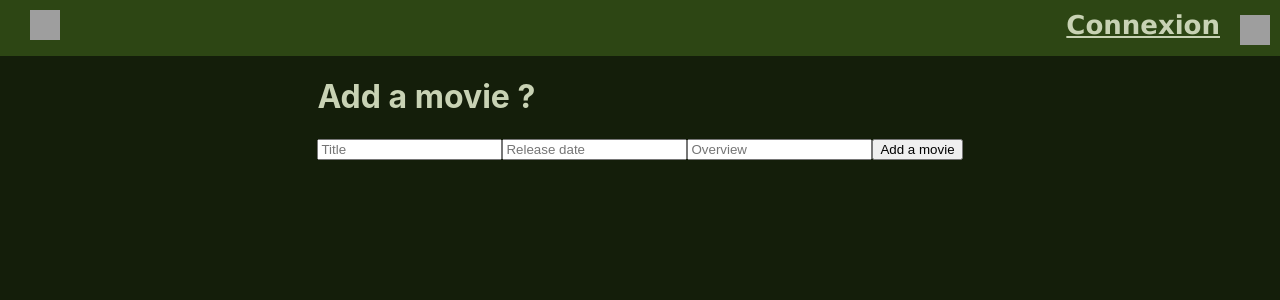
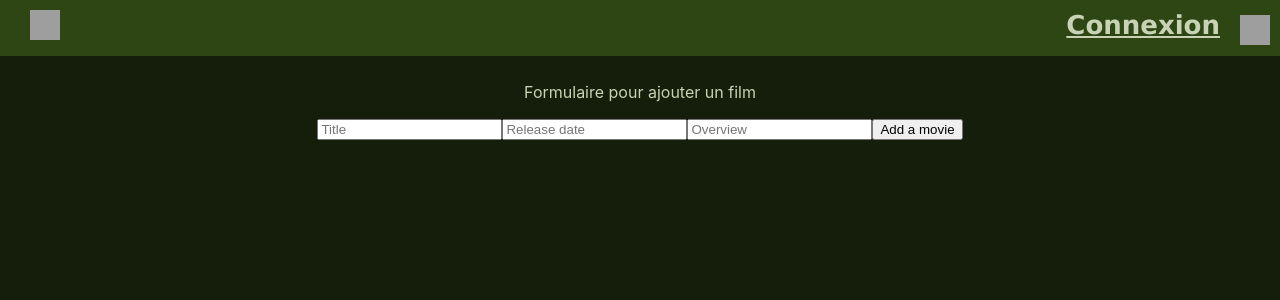
Before and after one commit to ElfieMoBo/in211, a React (Vite) app in the folder frontend/: page /add-a-movie in a window 1280 px wide. Shown: the top 300 px of the page. Built offline with nearby package versions, Linux system fonts and the light colour scheme; grey boxes are pictures that could not be loaded.

Commit message:
(feature) adding a 'add' button linked to the data base

```diff
--- a/frontend/src/pages/AddMovie/AddMovie.jsx
+++ b/frontend/src/pages/AddMovie/AddMovie.jsx
@@ -1,11 +1,13 @@
 import './AddMovie.css';
 import AddMovieForm from '../../components/AddMovieForm/AddMovieForm';
 
-function AddMovie(){
+function AddMovie() {
     return (
-        <div>
-            <h1> Add a movie ?</h1>
-            <AddMovieForm />
+        <div className="container">
+            <p className="form-title"> Formulaire pour ajouter un film </p>
+            <div className="form-container-box">
+                <AddMovieForm />
+            </div>
         </div>
     );
 }
--- a/frontend/src/pages/Home/Home.jsx
+++ b/frontend/src/pages/Home/Home.jsx
@@ -1,6 +1,7 @@
 import './Home.css';
 import { useEffect, useState } from 'react';
 import axios from 'axios';
+import { useNavigate } from 'react-router-dom';
 
 import Movie from '../../components/Movie/Movie';
 
@@ -53,6 +54,8 @@ function Home() {
   const sortItem = [{ id: "1", name: "Popularité" }, { id: "2", name: "Likes" }, { id: "3", name: "Date (récent)" }, { id: "4", name: "Date (ancien)" }]
   const [sortChosen, setSort] = useState("0")
 
+  const navigate = useNavigate()
+
   const filterTitle = (movie) => {
     // Fonction de filtrage suivant le titre du film
     return movie.title.toLowerCase().includes(movieSearch.toLowerCase())
@@ -91,7 +94,7 @@ function Home() {
         }
       }
     } else if (item == "3") {
-      // Date (ascendante)
+      // Date (descendante)
       return (a, b) => {
         var adate = new Date(a.release_date);
         var bdate = new Date(b.release_date);
@@ -134,12 +137,8 @@ function Home() {
           className="text-input"
           placeholder="Rechercher un film"
           onChange={function (event) { setSearch(event.target.value) }}
-        // Les scripts js sont entre {}
         >
         </input>
-        {/* <div>
-          Récupération du titre (ok!) : {movieSearch}
-        </div> */}
       </div>
       <div className="sort-filter-container">
         {/* Création d'un menu déroulant pour choisir le genre */}
@@ -152,9 +151,6 @@ function Home() {
             <option key={item.id} value={item.id}>{item.name}</option>
           )}
         </select>
-        {/* <div>
-          Récupération du trie (ok!) : {sortChosen}
-        </div> */}
 
         {/* Création d'un menu déroulant pour choisir le critère de trie */}
         <select
@@ -166,6 +162,14 @@ function Home() {
             <option key={genre.id} value={genre.id}>{genre.name}</option>
           )}
         </select>
+        {/* Création d'un boutton pour ajouter un film */}
+        <input
+          className="add-movie-button"
+          onClick={() => navigate("/add-a-movie")}
+          type="button"
+          value="+"
+          title="Ajouter un nouveau film"
+        />
       </div>
 
       <div className="search-results-container">
```
